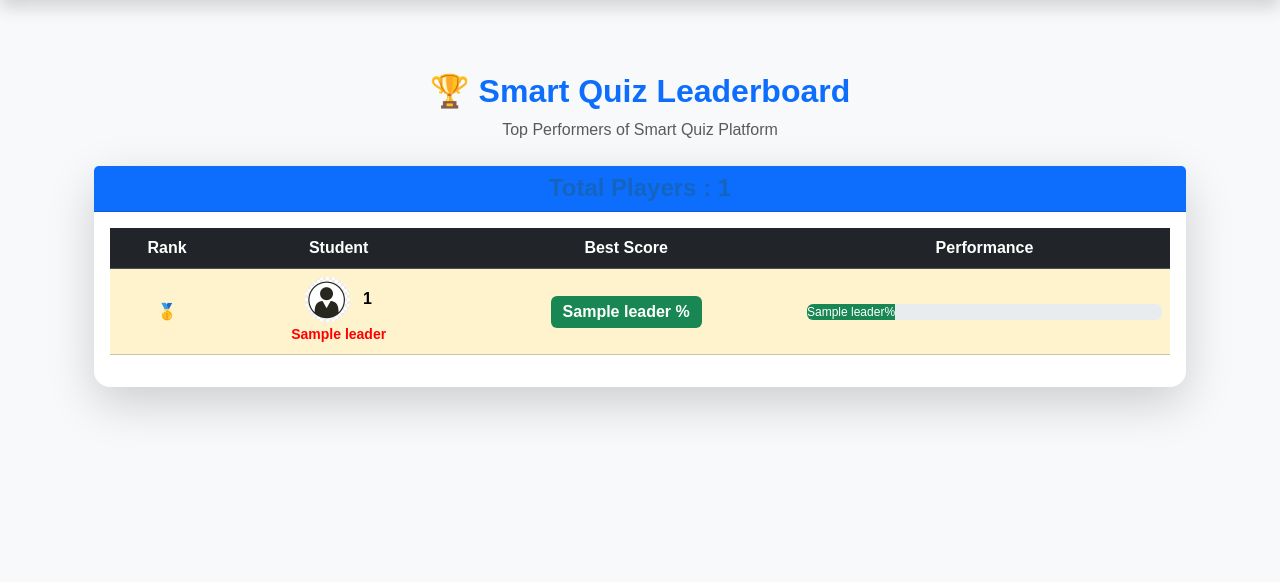
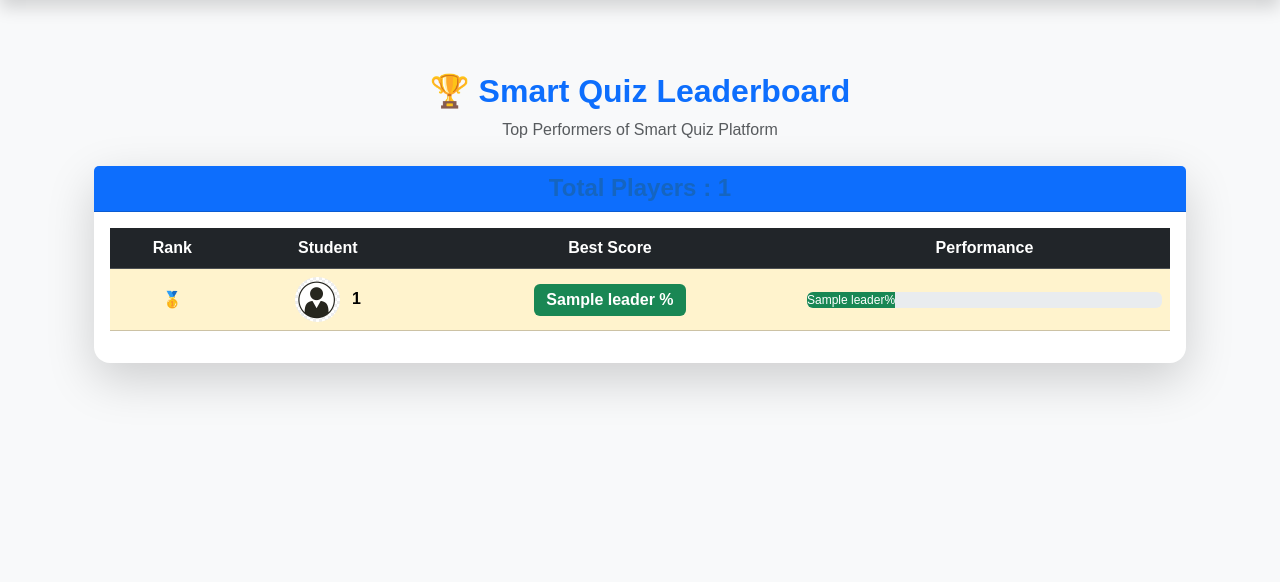
Before and after one commit to shikha-varshney1419/SmartQuizApp, a Flask app: template templates/leaderboard.html in a window 1280 px wide. Shown: the part 62-644 px from the top of the page. Run offline with Flask 3, Linux system fonts and the light colour scheme; the template is opened without the code that fills it: most values are stand-ins (such as "Sample title", 1, 10 or a date in 2020).

Commit message:
Remove leaderboard debug

```diff
--- a/templates/leaderboard.html
+++ b/templates/leaderboard.html
@@ -75,8 +75,6 @@
                             style="object-fit:cover;">
 
                         {{ leaders[i][0] }}
-                        <br>
-                        <small style="color:red;">{{ leaders[i][2] }}</small>
 
                     </td>
 
```
